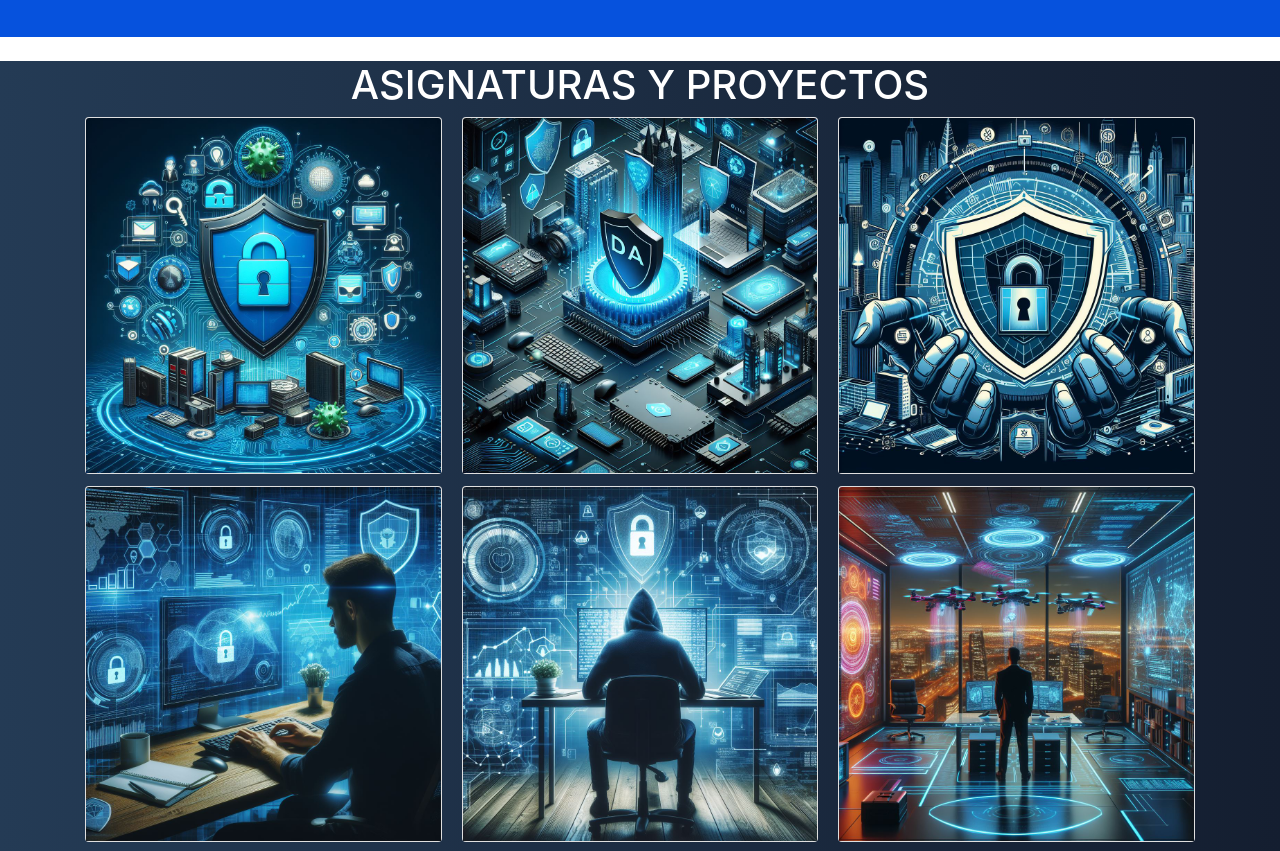
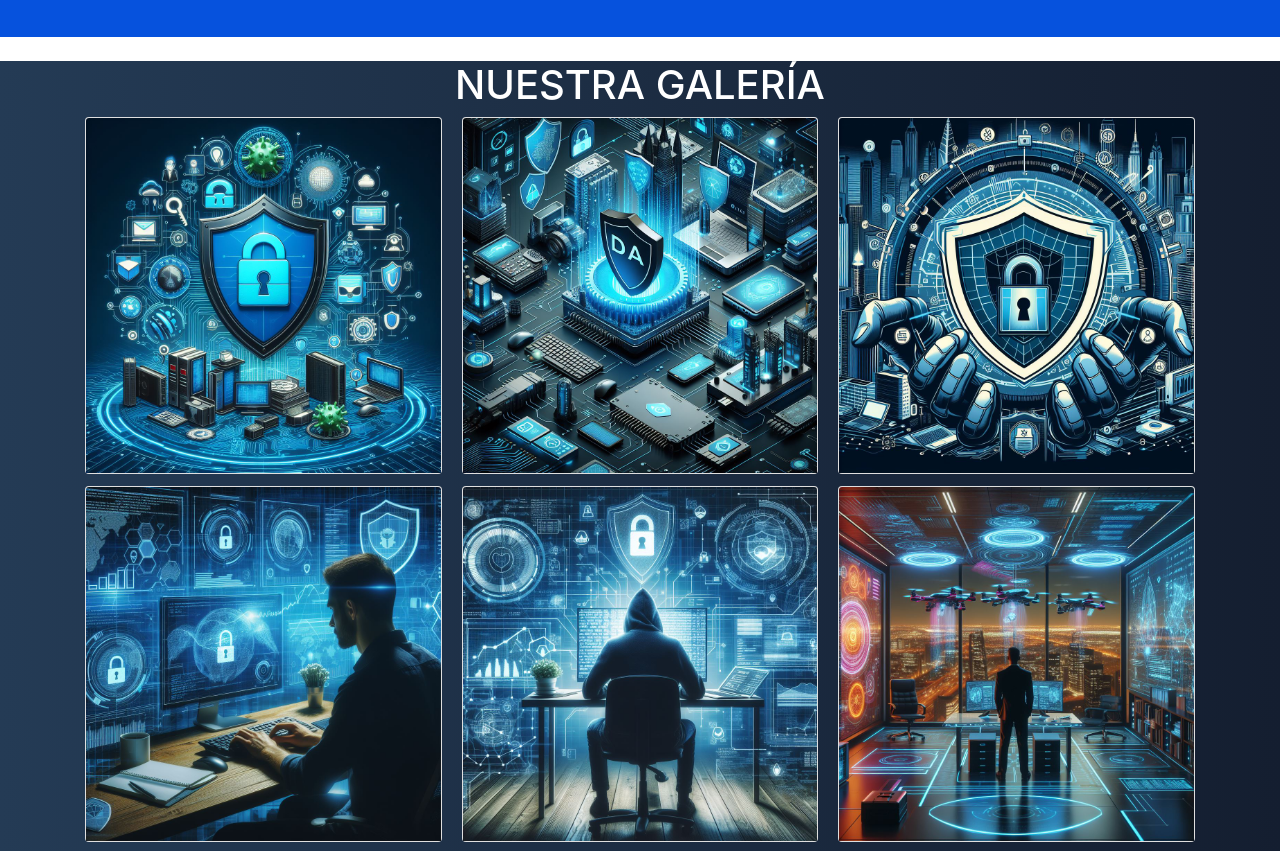
Before and after one commit to jota100506/Datashield.com, a plain HTML site: page index.html in a window 1280 px wide. Shown: the part 2607-3458 px from the top of the page. Drawn offline with nearby package versions, Linux system fonts and the light colour scheme.

Commit message:
Update index.html

```diff
--- a/index.html
+++ b/index.html
@@ -224,7 +224,7 @@
   background: -webkit-linear-gradient(to right, #243B55, #141E30);  /* Chrome 10-25, Safari 5.1-6 */
   background: linear-gradient(to right, #243B55, #141E30); /* W3C, IE 10+/ Edge, Firefox 16+, Chrome 26+, Opera 12+, Safari 7+ */
   ">
-  <h1 class="text-center text-white text-uppercase">Asignaturas y proyectos</h1>
+  <h1 class="text-center text-white text-uppercase">Nuestra galería</h1>
     <div class="container">
 
 
```
